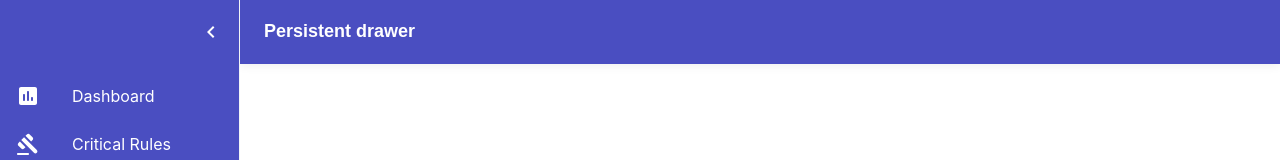
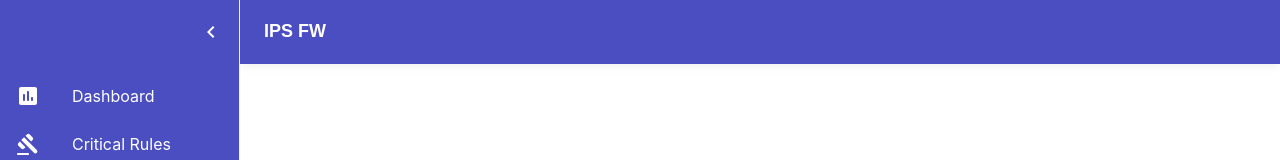
Before and after one commit to bcburin/firewall-ips, a React (Create React App) app in the folder client/: page /users in a window 1280 px wide. Shown: the top 160 px of the page. Built offline with nearby package versions, Linux system fonts and the light colour scheme.

Commit message:
[front] change top bar text

```diff
--- a/client/src/components/topbar.tsx
+++ b/client/src/components/topbar.tsx
@@ -48,7 +48,7 @@ const TopBar = ({ open, onOpen }: TopBarProps) => {
                     <MenuIcon />
                 </IconButton>
                 <Typography variant="h6" noWrap component="div">
-                    Persistent drawer
+                    IPS FW
                 </Typography>
             </Toolbar>
         </AppBar>
```
